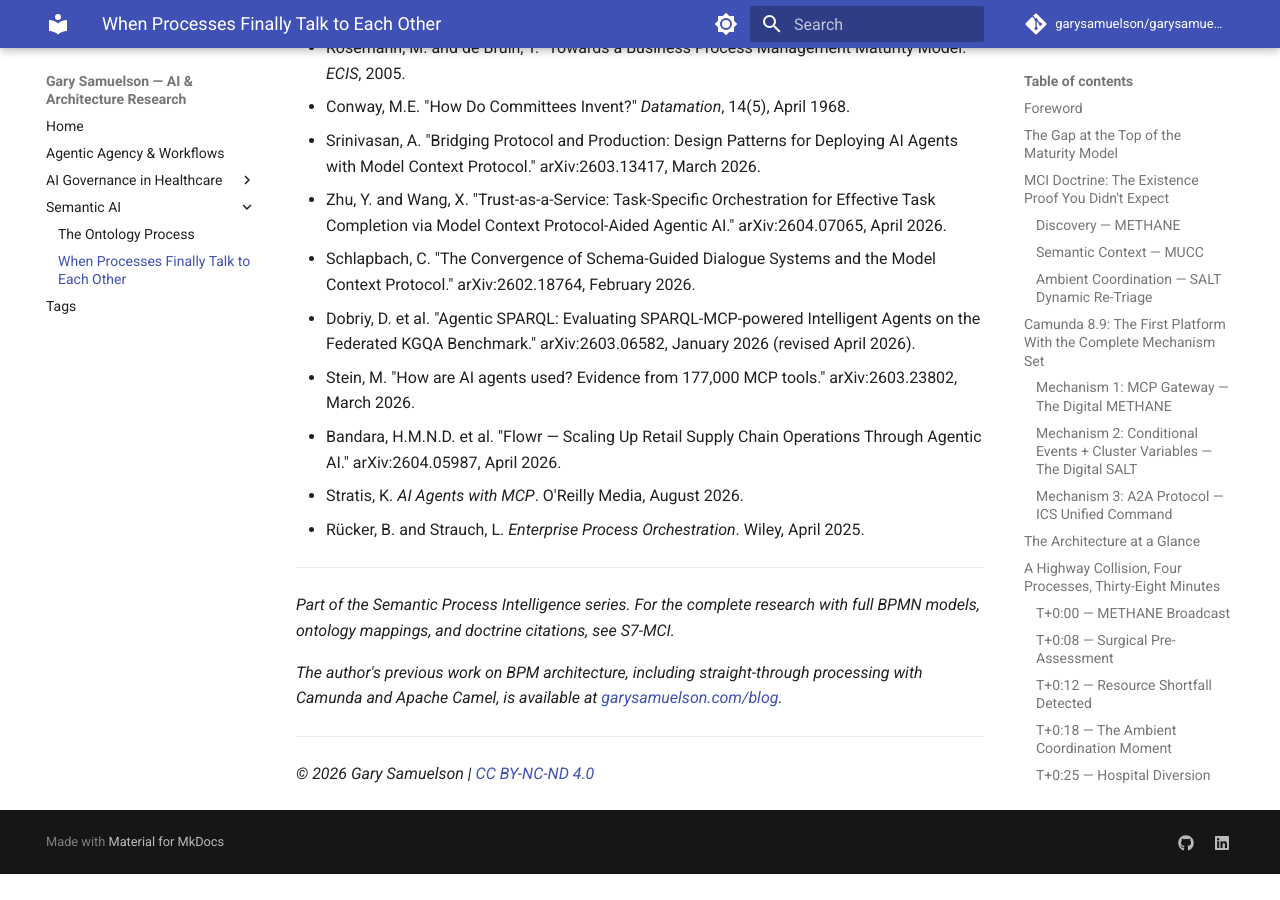
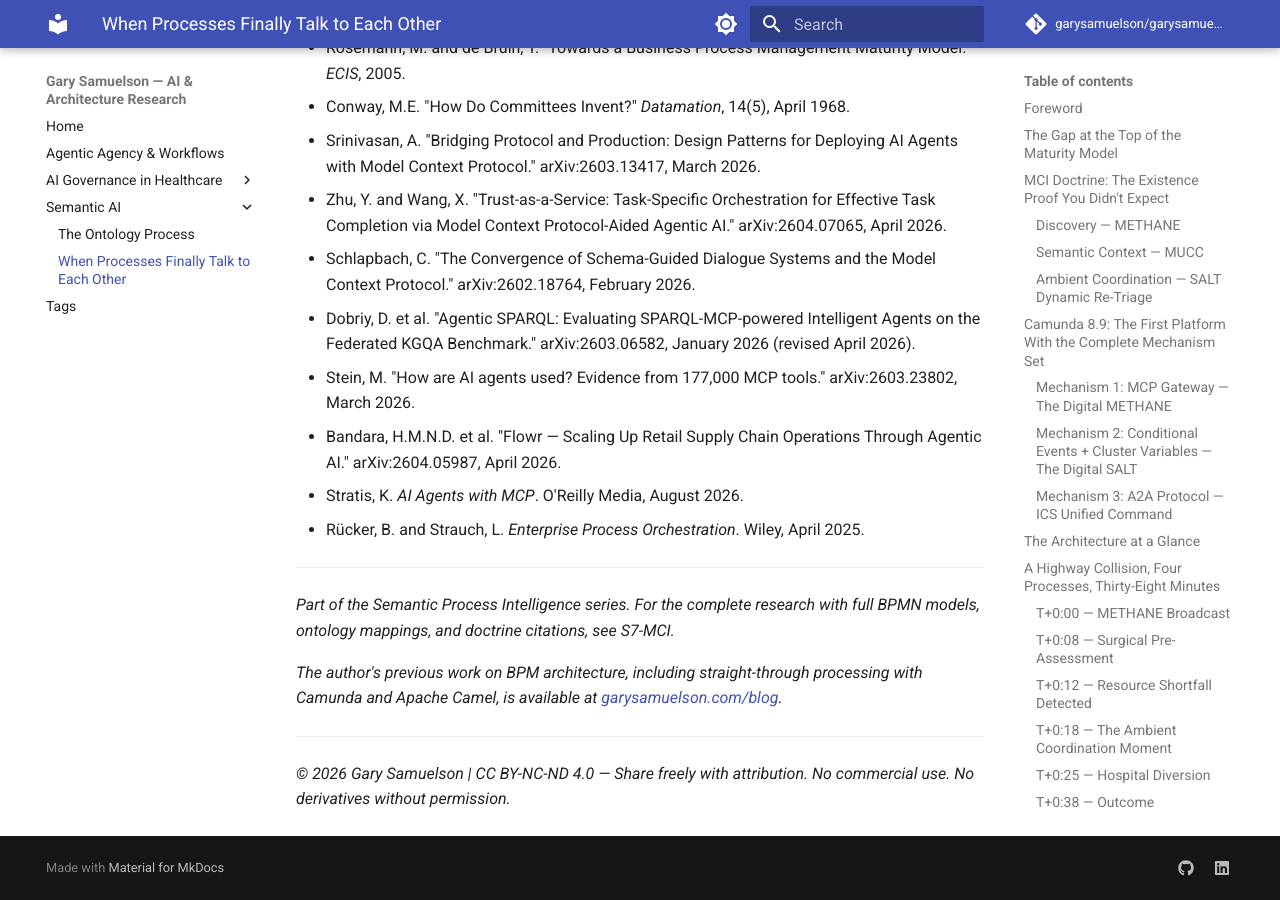
Before and after one commit to garysamuelson/garysamuelson.github.io, an MkDocs documentation site: the page built from docs/semantic-ai/inter-process-semantic-collaboration.md, in a window 1280 px wide and 900 px high, scrolled down 16367 px. Built offline with MkDocs 1.6.1 and Material for MkDocs 9.7.7, drawn with Linux system fonts in a browser that asks for light colours; comment, search, counter and statistics services are not loaded; before the commit the page ends 17241 px from its top, so only the background shows below that.

Commit message:
Fix: update copyright to full standard text

```diff
--- a/docs/semantic-ai/inter-process-semantic-collaboration.md
+++ b/docs/semantic-ai/inter-process-semantic-collaboration.md
@@ -373,4 +373,4 @@
 
 ---
 
-*© 2026 Gary Samuelson | [CC BY-NC-ND 4.0](https://creativecommons.org/licenses/by-nc-nd/4.0/)*
+*© 2026 Gary Samuelson | CC BY-NC-ND 4.0 — Share freely with attribution. No commercial use. No derivatives without permission.*
```
